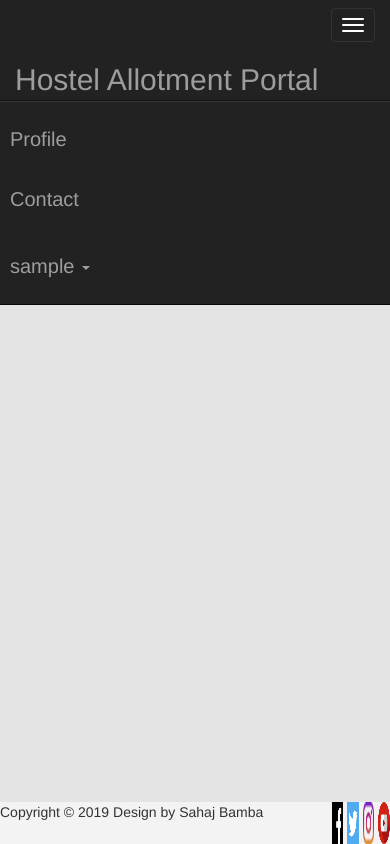
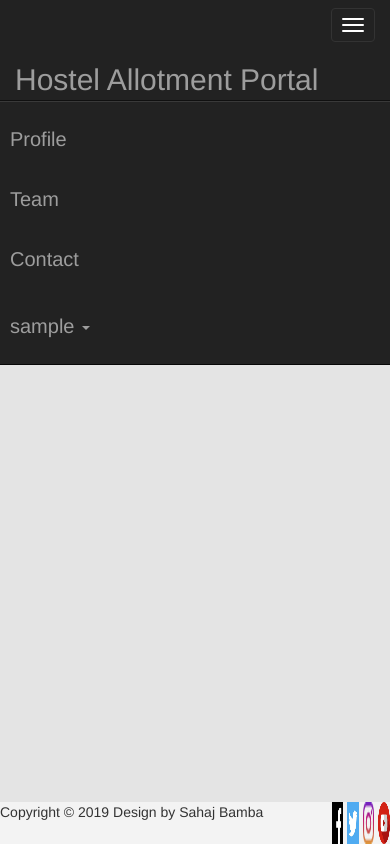
Before and after one commit to Sahaj-Bamba/hostel-allotment, a Django app: page /accounts/profile/ in a window 390 px wide, after a click that opens the changed part. Run offline with Django 3.2, Linux system fonts and the light colour scheme; a user stored in the database is signed in; tables that the repository leaves empty hold one stand-in row (values such as "Sample post"); some libraries are stand-ins or nearby versions.

Commit message:
worked some on team part logout not working need to work on it

```diff
--- a/accounts/models.py
+++ b/accounts/models.py
@@ -18,12 +18,12 @@
         ('M', 'Male')
     )
 
-    user_reg_no = models.DecimalField(verbose_name="reg_no", max_digits=8, decimal_places=0, unique=True,blank=False)
-    user_email = models.EmailField(verbose_name="email", max_length=100,unique=True,blank=False)
-    user_name = models.CharField(verbose_name="name", max_length=100,blank=False)
+    user_reg_no = models.DecimalField(verbose_name="reg_no", max_digits=8, decimal_places=0, unique=True, blank=False)
+    user_email = models.EmailField(verbose_name="email", max_length=100, unique=True, blank=False)
+    user_name = models.CharField(verbose_name="name", max_length=100, blank=False)
     user_gender = models.CharField(max_length=1, choices=GENDER_CHOICES)
-    user_cpi = models.DecimalField(verbose_name="cpi", max_digits=4 , decimal_places=2,blank=False)
-    user_contact = models.CharField(verbose_name="contact",blank=False,max_length=15)
+    user_cpi = models.DecimalField(verbose_name="cpi", max_digits=4, decimal_places=2, blank=False)
+    user_contact = models.CharField(verbose_name="contact", blank=False, max_length=15)
     authority = models.IntegerField(verbose_name="authority", default=0)
     type = models.IntegerField(verbose_name="type", default=0)
     year = models.IntegerField(verbose_name="year", default=0)
@@ -42,18 +42,17 @@
         return self.user_name
 
 
-# class Team_details(models.Model):
-#
-#     # team_id= models.IntegerField(verbose_name="team_id",default=1)
-#     # team_leader_name=models.CharField(verbose_name="team_leader",max_length=100,default=1)
-#
-#     team_name = models.CharField(verbose_name="team_name",max_length=100)
-#     team_leader = models.OneToOneField(User, related_name="leader", default=None, on_delete=models.CASCADE)
-#     team_member_1 = models.ForeignKey(User, default=None, related_name="member1", on_delete=models.SET_NULL, null=True)
-#     team_member_2 = models.ForeignKey(User, default=None, related_name="member2", on_delete=models.SET_NULL, null=True)
-#     team_member_3 = models.ForeignKey(User, default=None, related_name="member3", on_delete=models.SET_NULL, null=True)
-#     professor = models.ForeignKey(User, default=None, related_name="professor", on_delete=models.SET_NULL, null=True)
-#     team_cpi = models.DecimalField(verbose_name="cpi", max_digits=4 , decimal_places=2,blank=False)
+class Team_details(models.Model):
+
+    # team_id= models.IntegerField(verbose_name="team_id",default=1)
+    # team_leader_name=models.CharField(verbose_name="team_leader",max_length=100,default=1)
+
+    team_name = models.CharField(verbose_name="team_name", unique=True, max_length=100)
+    team_leader = models.OneToOneField(User, related_name="leader", default=None, on_delete=models.CASCADE)
+    team_member_1 = models.ForeignKey(User, default=None, related_name="member1", on_delete=models.SET_NULL, null=True)
+    team_member_2 = models.ForeignKey(User, default=None, related_name="member2", on_delete=models.SET_NULL, null=True)
+    team_member_3 = models.ForeignKey(User, default=None, related_name="member3", on_delete=models.SET_NULL, null=True)
+    team_cpi = models.DecimalField(verbose_name="cpi", max_digits=4, decimal_places=2, blank=False)
 #
 #
 #     def __str__(self):
--- a/accounts/urls.py
+++ b/accounts/urls.py
@@ -7,9 +7,11 @@
 urlpatterns = [
     # re_path(r'^signup/$', views.user_signup, name='signup'),
     re_path(r'^login/', views.user_login, name='login'),
-    re_path(r'^logout/$',views.user_logout, name='logout'),
-    re_path(r'^profile/$',views.user_profile, name='profile'),
-    # re_path(r'^team/$',views.team, name='team'),
+    re_path(r'^logout/$', views.user_logout, name='logout'),
+    re_path(r'^profile/$', views.user_profile, name='profile'),
+    re_path(r'^team/$', views.team, name='team'),
+    re_path(r'^create/$', views.create_team, name='create_team'),
+    re_path(r'^join/$', views.join_team, name='join_team'),
     # re_path(r'^validate/$',views.validate, name='validate'),
     # re_path(r'^request/$', views.requests, name='requests'),
     # re_path(r'^professor/$', views.proff, name='proff'),
--- a/accounts/views.py
+++ b/accounts/views.py
@@ -1,3 +1,4 @@
+from django.contrib.auth.decorators import login_required
 from django.shortcuts import render, redirect
 from django.contrib.auth.forms import AuthenticationForm
 from django.contrib.auth import login, logout
@@ -17,6 +18,7 @@
 #     return render(request,'accounts/signup.html',{'form':form})
 
 
+@login_required(login_url="/login/")
 def user_login(request):
     if request.method == 'POST':
         form = AuthenticationForm(data=request.POST)
@@ -39,7 +41,8 @@
     if request.method == 'POST':
         logout(request)
         update(request)
-        return redirect('base:home')
+
+    return redirect('base:home')
 
 
 def user_profile(request):
@@ -53,6 +56,25 @@
     details['Regestration Number'] = x.user_reg_no
     details['Year'] = x.year
     return render(request, 'accounts/profile.html', {'details': details})
+
+
+def team(request):
+    update(request)
+    return render(request, 'accounts/team.html', {})
+
+
+def create_team(request):
+    if request.method == 'POST':
+                                    #   create the users team
+        pass
+    return redirect('accounts:team')
+
+
+def join_team(request):
+    if request.method == 'POST':
+                                       #   join the users team
+        pass
+    return redirect('accounts:team')
 
 
 # def team(request):
--- a/base/templates/base/base.html
+++ b/base/templates/base/base.html
@@ -53,7 +53,7 @@
                     <ul class="nav navbar-nav">
                         {% if user.is_authenticated %}
                             <li ><a href="{% url 'accounts:profile' %}">Profile</a></li>
-{#                            <li ><a href="{% url 'accounts:team' %}">Team</a></li>#}
+                            <li ><a href="{% url 'accounts:team' %}">Team</a></li>
                         {%  endif %}
                         <li ><a href="{% url 'base:contact' %}">Contact</a></li>
                     </ul>
```
Also changed, not shown: accounts/templates/accounts/team.html (+11 -29 lines), accounts/static/accounts/javascript/team.js (added), accounts/static/accounts/stylesheet/team.css (added).
